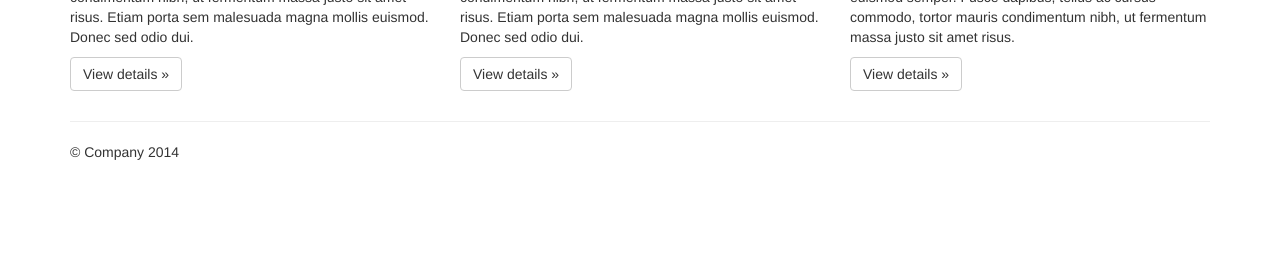
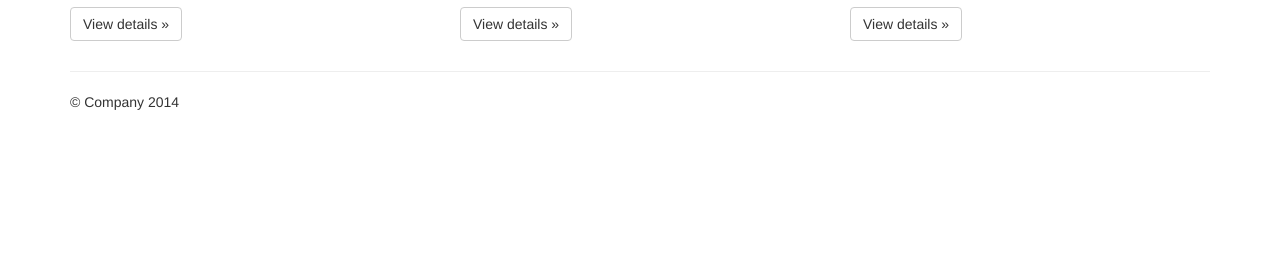
Before and after one commit to sirajrkhan/css_regression_testing, a plain HTML site: page myCoolProject/index.html in a window 1280 px wide. Shown: the part 527-800 px from the top of the page. Drawn offline with nearby package versions, Linux system fonts and the light colour scheme.

Commit message:
updated something

```diff
--- a/myCoolProject/index.html
+++ b/myCoolProject/index.html
@@ -8,16 +8,8 @@
     <!-- <link rel="icon" href="../../favicon.ico"> -->
 
     <title>CSS Regression Testing</title>
-
     <!-- Bootstrap core CSS -->
     <link href="dist/css/bootstrap.min.css" rel="stylesheet">
-
-    <style type="text/css">
-      body {
-        padding-top: 50px;
-        padding-bottom: 20px;
-      }
-    </style>
 
     <!-- Custom styles for this template
     <link href="jumbotron.css" rel="stylesheet"> -->
@@ -86,14 +78,11 @@
           <p><a class="btn btn-default" href="#" role="button">View details &raquo;</a></p>
         </div>
       </div>
-
       <hr>
-
       <footer>
         <p>&copy; Company 2014</p>
       </footer>
     </div> <!-- /container -->
-
 
     <!-- Bootstrap core JavaScript
     ================================================== -->
```
Also changed, not shown: 1 other file.
